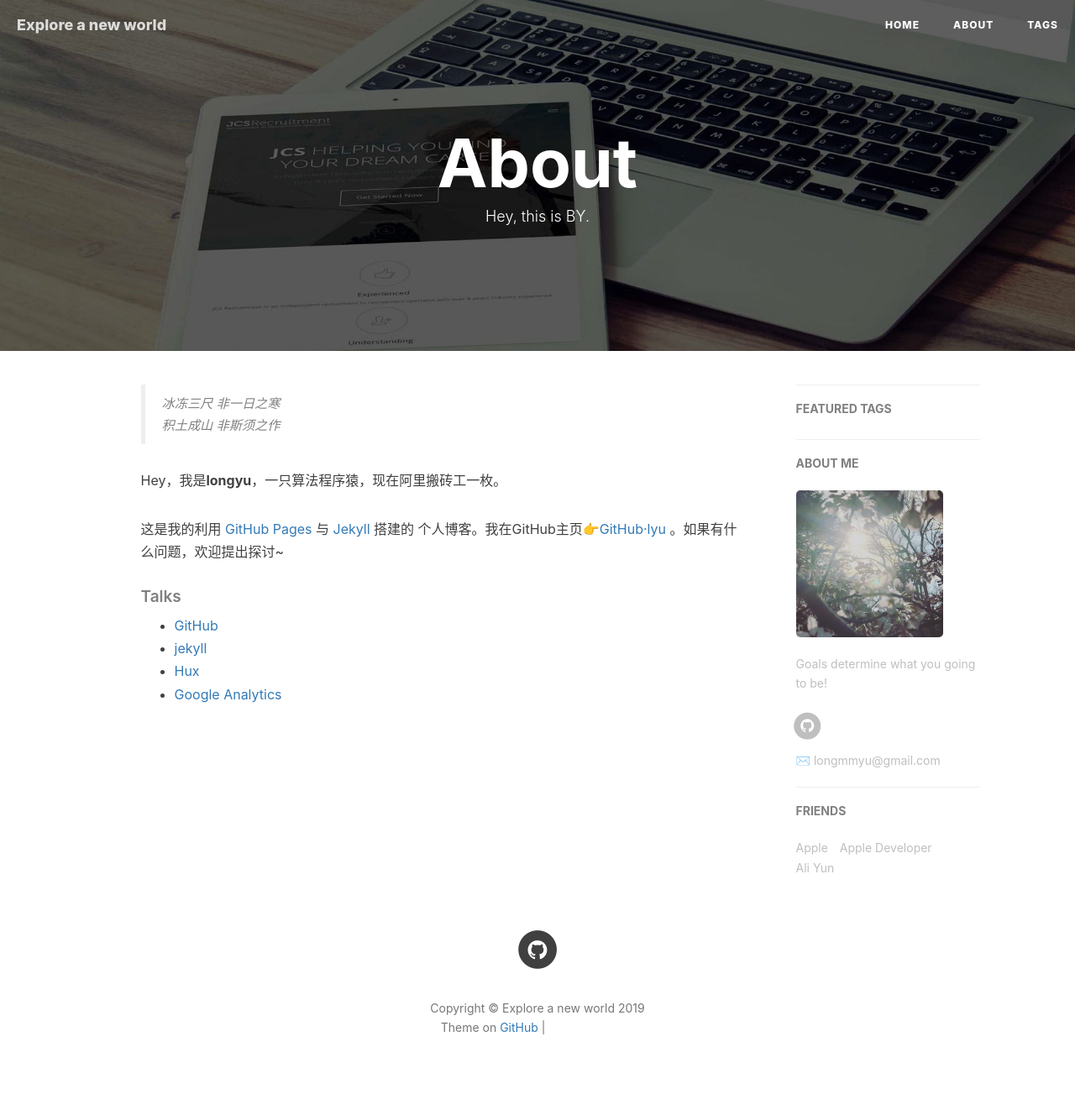
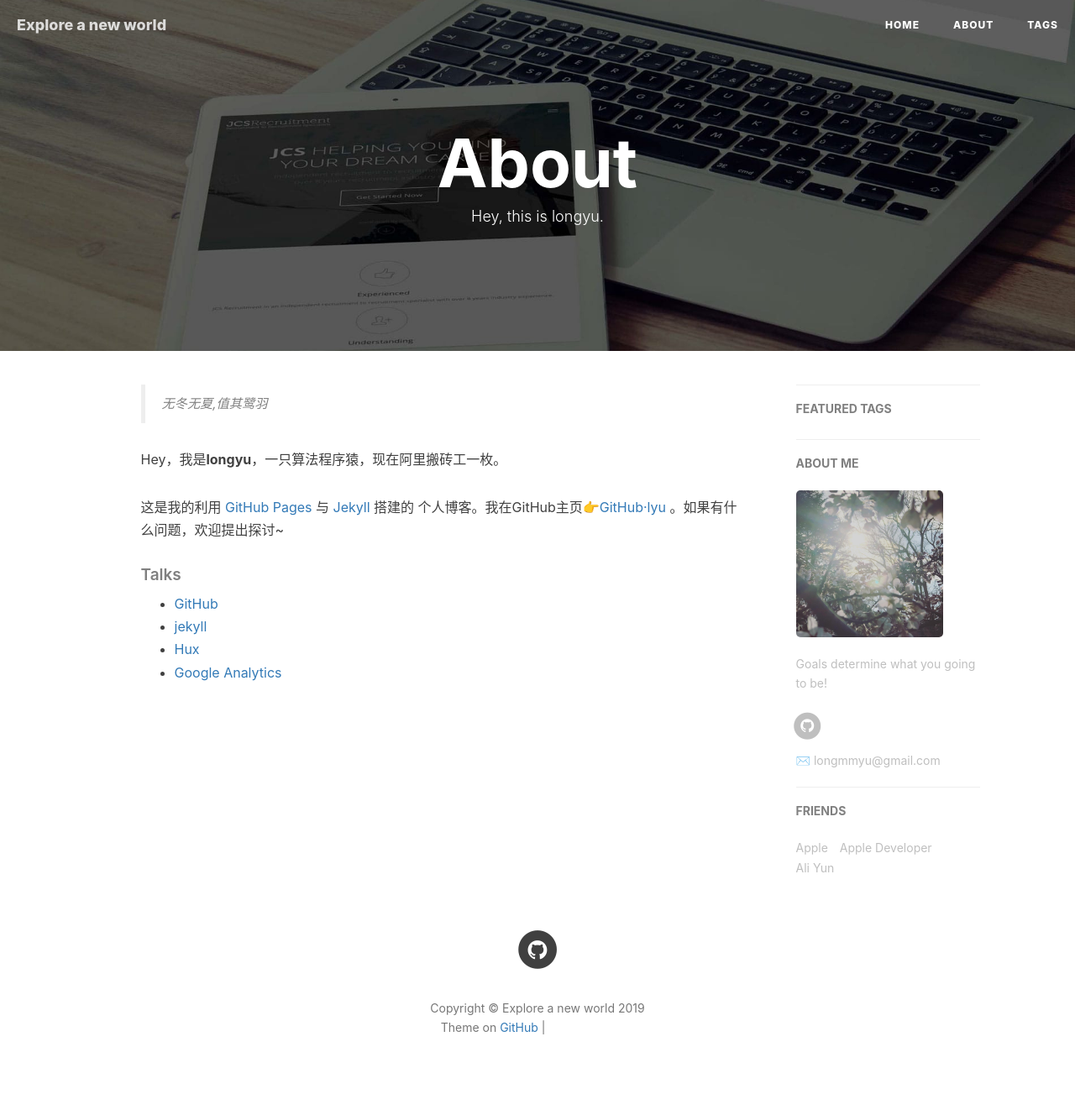
Before and after one commit to elebebit/longyumm.github.io, a Jekyll site: the page built from about.html, in a window 1280 px wide. Shown: the whole page at 84% size. Built offline with Jekyll 4.4.1, drawn with Linux system fonts in a browser that asks for light colours; nearby versions of some CDN libraries; comment, search, counter and statistics services are not loaded; grey boxes are pictures that could not be loaded.

Commit message:
Update about.html

```diff
--- a/about.html
+++ b/about.html
@@ -1,7 +1,7 @@
 ---
 layout: page
 title: "About"
-description: "Hey, this is BY."
+description: "Hey, this is longyu."
 header-img: "img/post-bg-rwd.jpg"
 ---
 
@@ -15,8 +15,8 @@
 <div class="zh post-container">
 
     <!--copied from markdown -->
-    <blockquote><p>冰冻三尺 非一日之寒<br>
-    积土成山 非斯须之作</p></blockquote>
+    <blockquote><p>无冬无夏,值其鹭羽<br>
+    </p></blockquote>
 
     <p>Hey，我是<strong>longyu</strong>，一只算法程序猿，现在阿里搬砖工一枚。</p>
 
```
